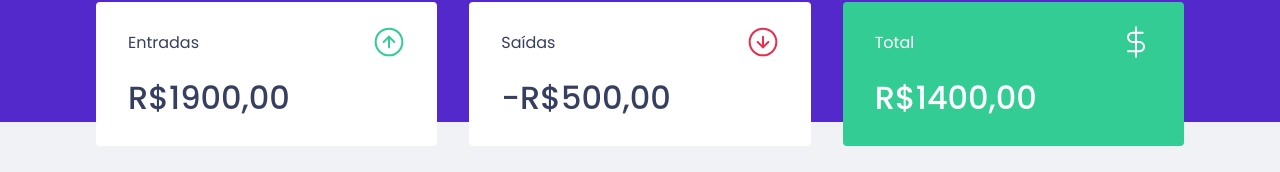
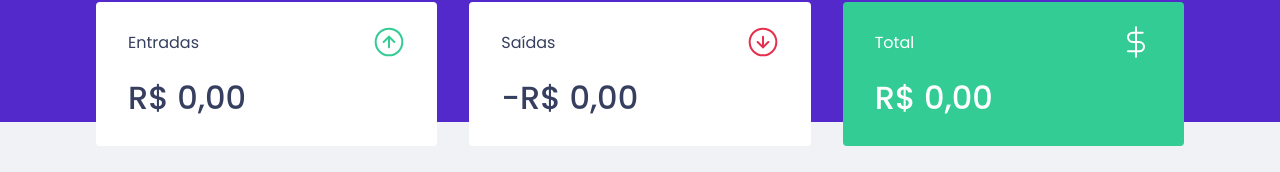
Before and after one commit to josileudo/DT.Money, a React (Create React App) app: page / in a window 1280 px wide. Shown: the part 150-322 px from the top of the page. Built offline with nearby package versions, Linux system fonts and the light colour scheme; no server answers; what miragejs would draw is missing.

Commit message:
calculate resume

```diff
--- a/src/Components/Summary/index.tsx
+++ b/src/Components/Summary/index.tsx
@@ -7,8 +7,22 @@ import { TransactionsContext } from "../../TransactionsContexts";
 import { Container } from "./styles";
 
 export function Summary(){
-  const transactions = useContext(TransactionsContext)
-  console.log(transactions)
+  const {transactions} = useContext(TransactionsContext)
+
+  const summary = transactions.reduce((acc, transaction) => {
+    if (transaction.type === 'deposit') {
+      acc.deposits += transaction.amount
+      acc.total += transaction.amount
+    } else {
+      acc.withdrowns += transaction.amount
+      acc.total -= transaction.amount
+    }
+    return acc;
+  }, {
+    deposits: 0,
+    withdrowns: 0,
+    total: 0
+  })
 
   return(
     <Container>
@@ -17,7 +31,12 @@ export function Summary(){
           <p>Entradas</p>
           <img src={incomeImg} alt="Entradas"/>
         </header>
-        <strong>R$1900,00</strong>
+        <strong>
+          { new Intl.NumberFormat('pt-BR', {
+            style: 'currency',
+            currency: 'BRL'
+          }).format(summary.deposits)}
+        </strong>
       </div>
 
       <div>
@@ -25,7 +44,12 @@ export function Summary(){
           <p>Saídas</p>
           <img src={outcomeImg} alt="Saídas"/>
         </header>
-        <strong>-R$500,00</strong>
+        <strong>-
+          { new Intl.NumberFormat('pt-BR', {
+            style: 'currency',
+            currency: 'BRL'
+          }).format(summary.withdrowns)}
+        </strong>
       </div>
 
       <div className = "highligh-background">
@@ -33,7 +57,12 @@ export function Summary(){
           <p>Total</p>
           <img src={totalImg} alt="Total"/>
         </header>
-        <strong>R$1400,00</strong>
+        <strong>
+          { new Intl.NumberFormat('pt-BR', {
+            style: 'currency',
+            currency: 'BRL'
+          }).format(summary.total)}
+        </strong>
       </div>
     </Container>
   )
```
